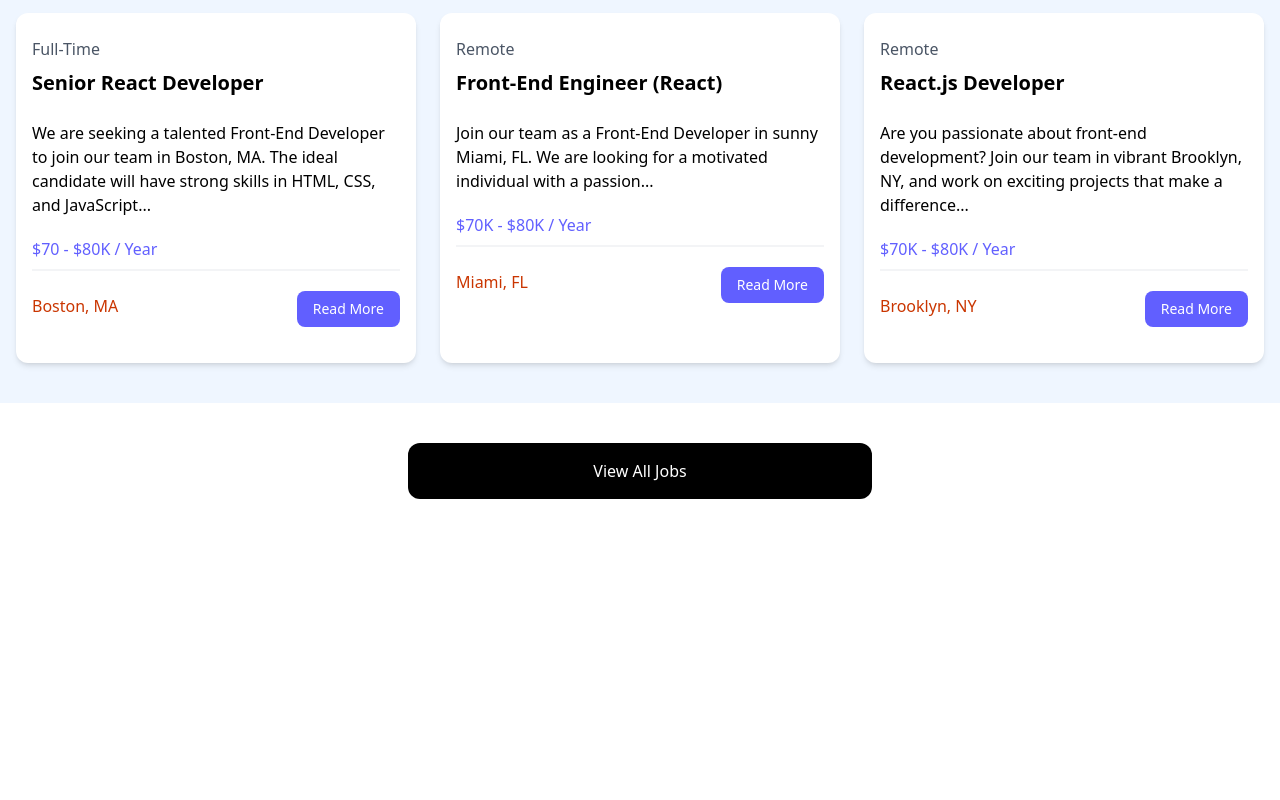
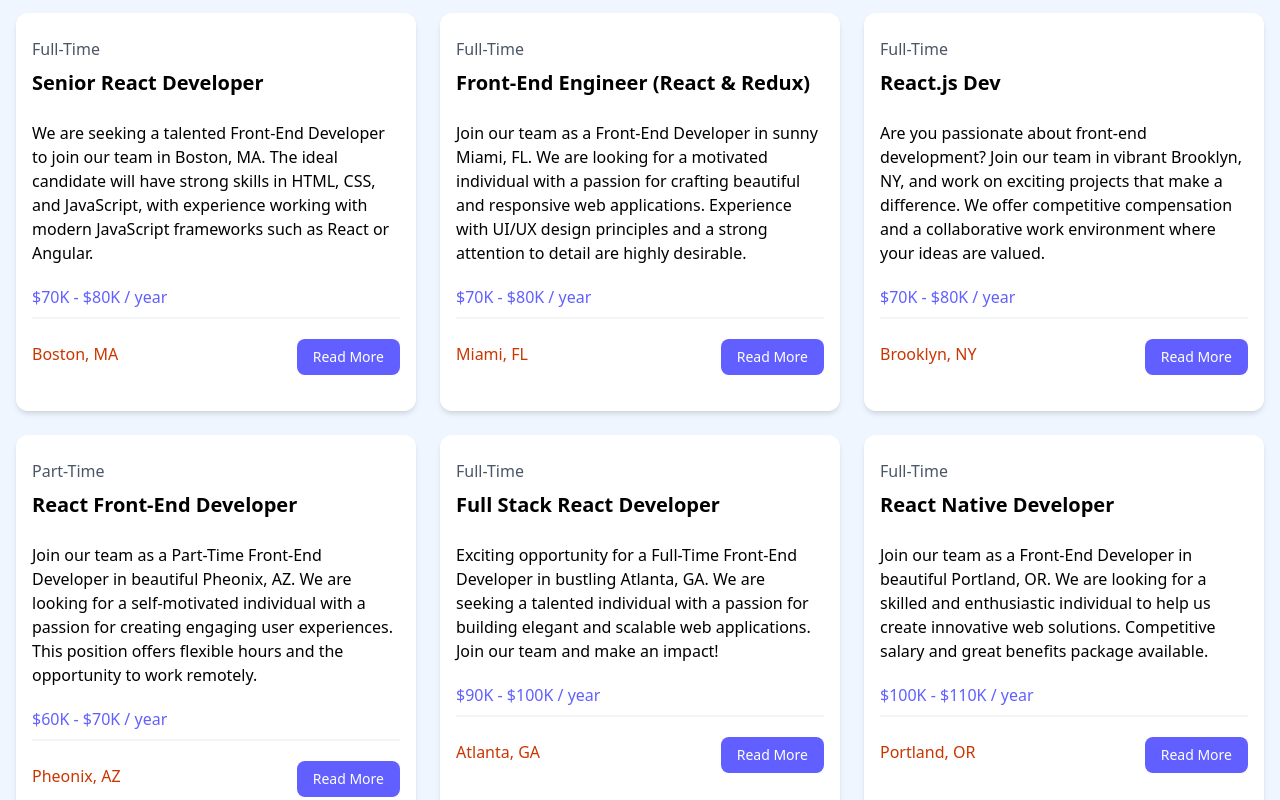
Before and after one commit to brkuvezdic/React-job-listing-web-app, a React (Vite) app in the folder React jobs posting/: page / in a window 1280 px wide. Shown: the part 880-1680 px from the top of the page. Before the commit the page ends 1419 px from the top, so only its background shows below. Built offline with nearby package versions, Linux system fonts and the light colour scheme.

Commit message:
basic job info

```diff
--- a/React jobs posting/src/App.jsx
+++ b/React jobs posting/src/App.jsx
@@ -1,119 +1,16 @@
 import Navbar from "./components/Navbar";
 import Hero from "./components/Hero";
 import HomeCards from "./components/HomeCards";
+import JobListings from "./components/JobListings";
 const App = () => {
   return (
     <>
       <Navbar />
       <Hero />
       <HomeCards />
+      <JobListings />
 
       {/* <!-- Browse Jobs --> */}
-      <section className="bg-blue-50 px-4 py-10">
-        <div className="container-xl lg:container m-auto">
-          <h2 className="text-3xl font-bold text-indigo-500 mb-6 text-center">
-            Browse Jobs
-          </h2>
-          <div className="grid grid-cols-1 md:grid-cols-3 gap-6">
-            {/* <!-- Job Listing 1 --> */}
-            <div className="bg-white rounded-xl shadow-md relative">
-              <div className="p-4">
-                <div className="mb-6">
-                  <div className="text-gray-600 my-2">Full-Time</div>
-                  <h3 className="text-xl font-bold">Senior React Developer</h3>
-                </div>
-
-                <div className="mb-5">
-                  We are seeking a talented Front-End Developer to join our team
-                  in Boston, MA. The ideal candidate will have strong skills in
-                  HTML, CSS, and JavaScript...
-                </div>
-
-                <h3 className="text-indigo-500 mb-2">$70 - $80K / Year</h3>
-
-                <div className="border border-gray-100 mb-5"></div>
-
-                <div className="flex flex-col lg:flex-row justify-between mb-4">
-                  <div className="text-orange-700 mb-3">
-                    <i className="fa-solid fa-location-dot text-lg"></i>
-                    Boston, MA
-                  </div>
-                  <a
-                    href="job.html"
-                    className="h-[36px] bg-indigo-500 hover:bg-indigo-600 text-white px-4 py-2 rounded-lg text-center text-sm"
-                  >
-                    Read More
-                  </a>
-                </div>
-              </div>
-            </div>
-            {/* <!-- Job Listing 2 --> */}
-            <div className="bg-white rounded-xl shadow-md relative">
-              <div className="p-4">
-                <div className="mb-6">
-                  <div className="text-gray-600 my-2">Remote</div>
-                  <h3 className="text-xl font-bold">
-                    Front-End Engineer (React)
-                  </h3>
-                </div>
-
-                <div className="mb-5">
-                  Join our team as a Front-End Developer in sunny Miami, FL. We
-                  are looking for a motivated individual with a passion...
-                </div>
-
-                <h3 className="text-indigo-500 mb-2">$70K - $80K / Year</h3>
-
-                <div className="border border-gray-100 mb-5"></div>
-
-                <div className="flex flex-col lg:flex-row justify-between mb-4">
-                  <div className="text-orange-700 mb-3">
-                    <i className="fa-solid fa-location-dot text-lg"></i>
-                    Miami, FL
-                  </div>
-                  <a
-                    href="job.html"
-                    className="h-[36px] bg-indigo-500 hover:bg-indigo-600 text-white px-4 py-2 rounded-lg text-center text-sm"
-                  >
-                    Read More
-                  </a>
-                </div>
-              </div>
-            </div>
-            <div className="bg-white rounded-xl shadow-md relative">
-              <div className="p-4">
-                <div className="mb-6">
-                  <div className="text-gray-600 my-2">Remote</div>
-                  <h3 className="text-xl font-bold">React.js Developer</h3>
-                </div>
-
-                <div className="mb-5">
-                  Are you passionate about front-end development? Join our team
-                  in vibrant Brooklyn, NY, and work on exciting projects that
-                  make a difference...
-                </div>
-
-                <h3 className="text-indigo-500 mb-2">$70K - $80K / Year</h3>
-
-                <div className="border border-gray-100 mb-5"></div>
-
-                <div className="flex flex-col lg:flex-row justify-between mb-4">
-                  <div className="text-orange-700 mb-3">
-                    <i className="fa-solid fa-location-dot text-lg"></i>
-                    Brooklyn, NY
-                  </div>
-                  <a
-                    href="job.html"
-                    className="h-[36px] bg-indigo-500 hover:bg-indigo-600 text-white px-4 py-2 rounded-lg text-center text-sm"
-                  >
-                    Read More
-                  </a>
-                </div>
-              </div>
-            </div>
-          </div>
-        </div>
-      </section>
 
       <section className="m-auto max-w-lg my-10 px-6">
         <a
--- /dev/null
+++ b/React jobs posting/src/components/JobListings.jsx
@@ -0,0 +1,52 @@
+import jobs from "../jobs.json";
+function JobListings() {
+  console.log(jobs);
+  return (
+    <div>
+      {" "}
+      <section className="bg-blue-50 px-4 py-10">
+        <div className="container-xl lg:container m-auto">
+          <h2 className="text-3xl font-bold text-indigo-500 mb-6 text-center">
+            Browse Jobs
+          </h2>
+          <div className="grid grid-cols-1 md:grid-cols-3 gap-6">
+            {jobs.map((job) => (
+              <div
+                key={job.id}
+                className="bg-white rounded-xl shadow-md relative"
+              >
+                <div className="p-4">
+                  <div className="mb-6">
+                    <div className="text-gray-600 my-2">{job.type}</div>
+                    <h3 className="text-xl font-bold">{job.title}</h3>
+                  </div>
+
+                  <div className="mb-5">{job.description}</div>
+
+                  <h3 className="text-indigo-500 mb-2">{job.salary} / year</h3>
+
+                  <div className="border border-gray-100 mb-5"></div>
+
+                  <div className="flex flex-col lg:flex-row justify-between mb-4">
+                    <div className="text-orange-700 mb-3">
+                      <i className="fa-solid fa-location-dot text-lg"></i>
+                      {job.location}
+                    </div>
+                    <a
+                      href={`/job/${job.id}`}
+                      className="h-[36px] bg-indigo-500 hover:bg-indigo-600 text-white px-4 py-2 rounded-lg text-center text-sm"
+                    >
+                      Read More
+                    </a>
+                  </div>
+                </div>
+              </div>
+            ))}
+          </div>
+        </div>
+      </section>
+    </div>
+  );
+}
+
+export default JobListings;
```
